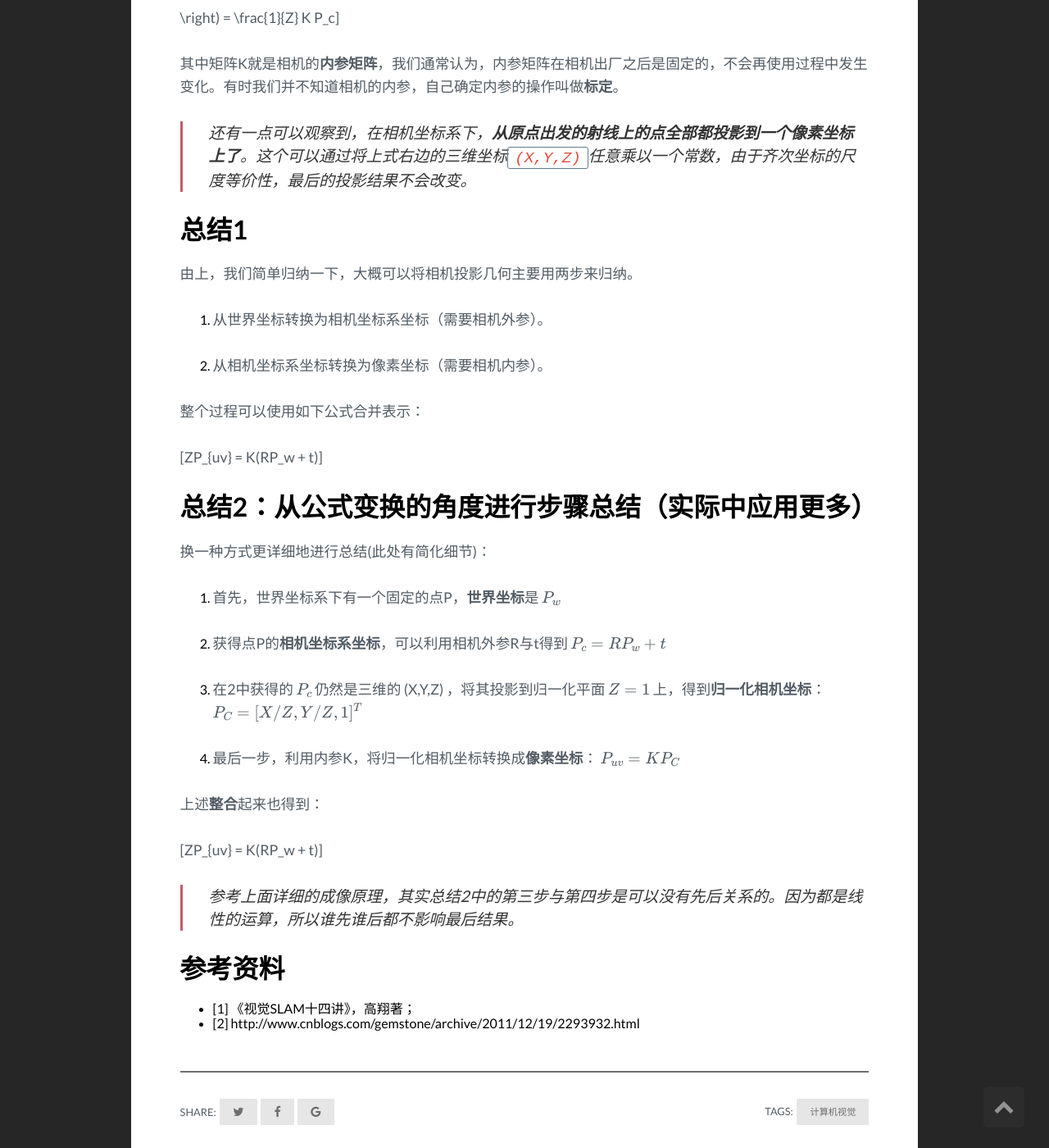
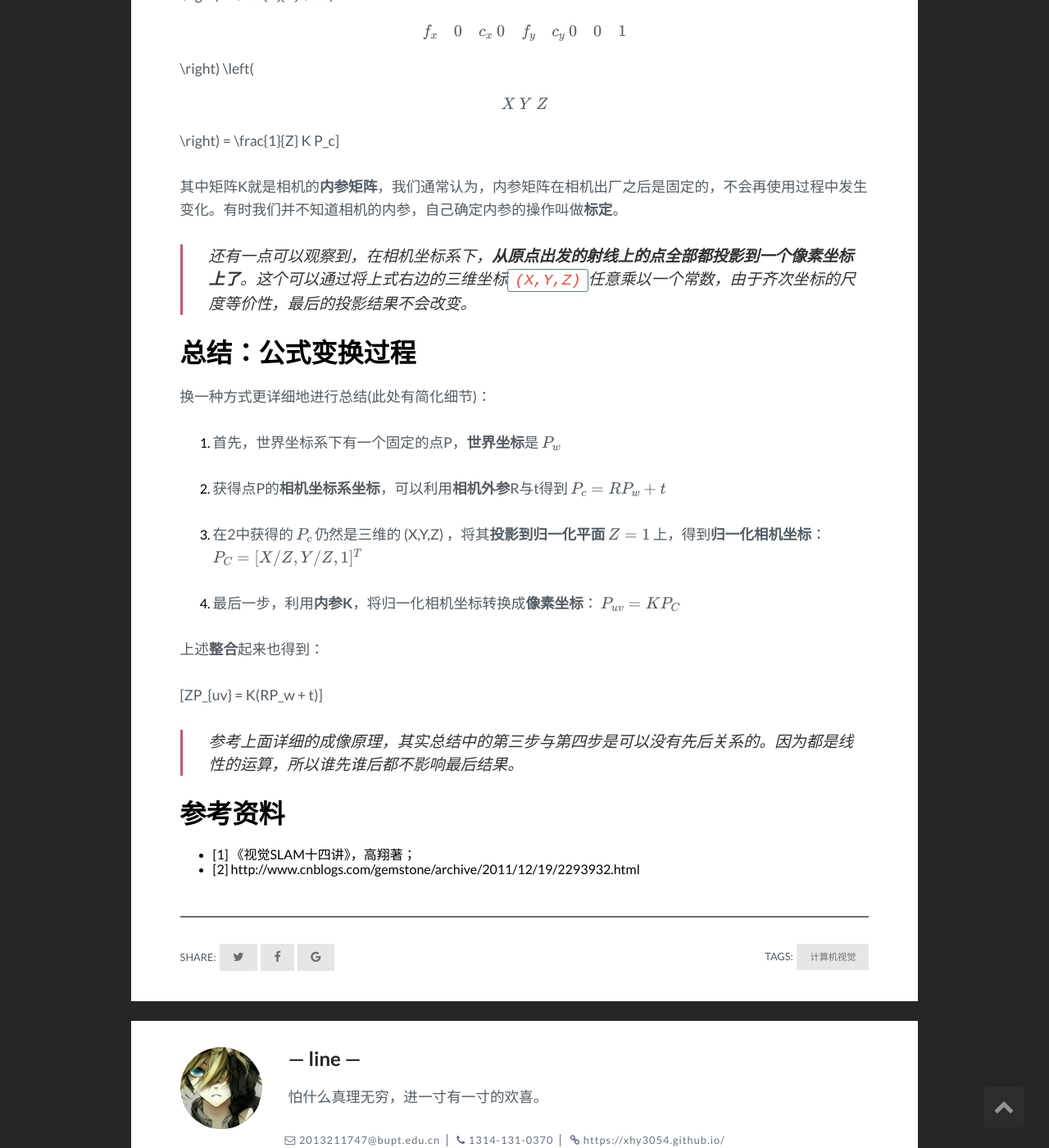
Before and after one commit to zwkcoding/xhy3054.github.io, a Jekyll site: the page built from _posts/2019-01-10-camerca-module.markdown, in a window 1280 px wide and 1400 px high, scrolled down 4979 px. Shown: the whole window at 82% size. Built offline with Jekyll 4.4.1, drawn with Linux system fonts in a browser that asks for light colours; formulas are drawn with MathJax 3; some of the changed text lies outside the part shown.

Commit message:
camera completement

```diff
--- a/_posts/2019-01-10-camerca-module.markdown
+++ b/_posts/2019-01-10-camerca-module.markdown
@@ -88,31 +90,21 @@ $$ \left( \begin{array}{ccc} u\\  v\\   1 \end{array} \right) = \frac{1}{Z} \lef
 
 > 还有一点可以观察到，在相机坐标系下，**从原点出发的射线上的点全部都投影到一个像素坐标上了**。这个可以通过将上式右边的三维坐标`(X,Y,Z)`任意乘以一个常数，由于齐次坐标的尺度等价性，最后的投影结果不会改变。
 
-# 总结1
-由上，我们简单归纳一下，大概可以将相机投影几何主要用两步来归纳。
-1. 从世界坐标转换为相机坐标系坐标（需要相机外参）。
-
-2. 从相机坐标系坐标转换为像素坐标（需要相机内参）。
-
-整个过程可以使用如下公式合并表示：
-
-$$ ZP_{uv} = K(RP_w + t) $$
-
-# 总结2：从公式变换的角度进行步骤总结（实际中应用更多）
+# 总结：公式变换过程
 换一种方式更详细地进行总结(此处有简化细节)：
 1. 首先，世界坐标系下有一个固定的点P，**世界坐标**是 $P_w$
 
-2. 获得点P的**相机坐标系坐标**，可以利用相机外参R与t得到 $ P_c = RP_w + t $
+2. 获得点P的**相机坐标系坐标**，可以利用**相机外参**R与t得到 $ P_c = RP_w + t $
 
-3. 在2中获得的 $P_c$ 仍然是三维的 (X,Y,Z) ，将其投影到归一化平面 $Z=1$ 上，得到**归一化相机坐标**：$ P_C = [X/Z, Y/Z, 1]^T $
+3. 在2中获得的 $P_c$ 仍然是三维的 (X,Y,Z) ，将其**投影到归一化平面** $Z=1$ 上，得到**归一化相机坐标**：$ P_C = [X/Z, Y/Z, 1]^T $
 
-4. 最后一步，利用内参K，将归一化相机坐标转换成**像素坐标**： $ P_{uv} = KP_C $
+4. 最后一步，利用**内参K**，将归一化相机坐标转换成**像素坐标**： $ P_{uv} = KP_C $
 
 上述**整合**起来也得到：
 
 $$ ZP_{uv} = K(RP_w + t) $$
 
-> 参考上面详细的成像原理，其实总结2中的第三步与第四步是可以没有先后关系的。因为都是线性的运算，所以谁先谁后都不影响最后结果。
+> 参考上面详细的成像原理，其实总结中的第三步与第四步是可以没有先后关系的。因为都是线性的运算，所以谁先谁后都不影响最后结果。
 
 # 参考资料
 - [1] 《视觉SLAM十四讲》，高翔著；
--- a/_posts/2019-02-19-camera-calibration-undistort.markdown
+++ b/_posts/2019-02-19-camera-calibration-undistort.markdown
@@ -56,6 +56,7 @@ $$ x_{distorted} = x + [ 2p_1xy + p_2(r^2+2x^2)]  \\ y_{distorted} = y + [ p_1(r
 
 $$ x_{distorted} = x( 1 + k_1 r^2 + k_2 r^4 + k_3 r^6) + [ 2p_1xy + p_2(r^2+2x^2)]  \\ y_{distorted} = y( 1 + k_1 r^2 + k_2 r^4 + k_3 r^6) + [ p_1(r^2+ 2y^2)+ 2p_2xy]   $$
 
+
 - 最后一步，利用内参K，将归一化相机坐标转换成**像素坐标**： $ P_{uv} = KP_{distorted} $
 
 $$ u = f_x x_{distorted} + c_x \\ v = f_y y_{distorted} + c_y  $$
```
Also changed, not shown: other parts of _posts/2019-01-10-camerca-module.markdown (+2 -0 lines), 1 other file.
